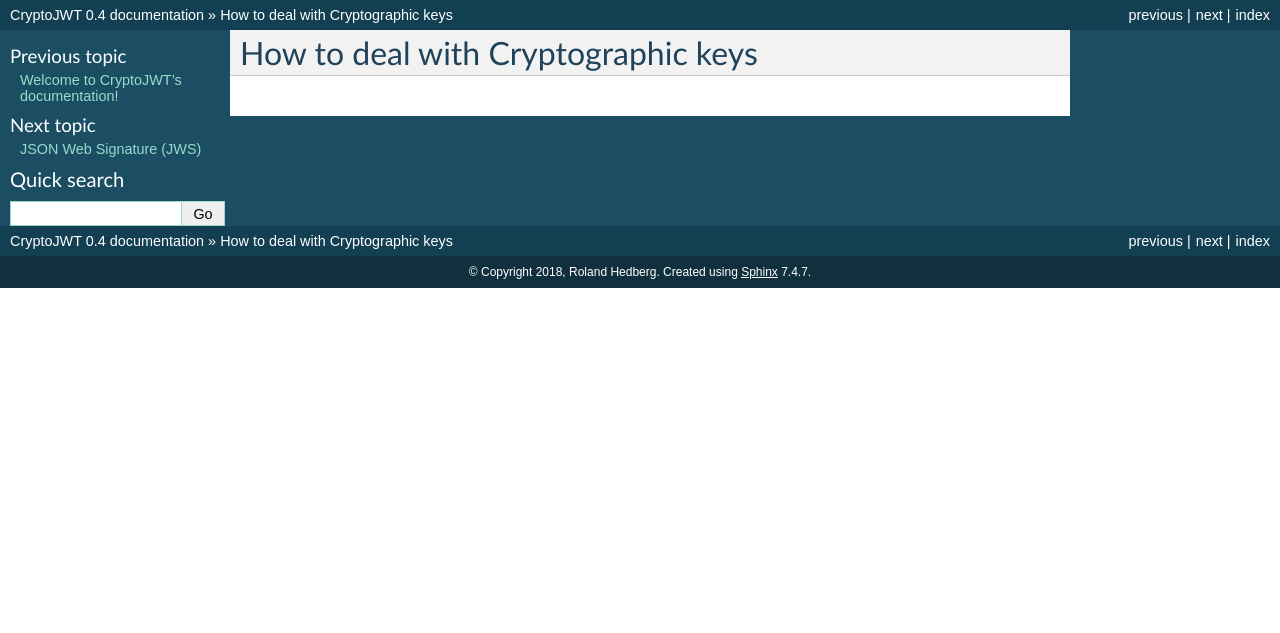
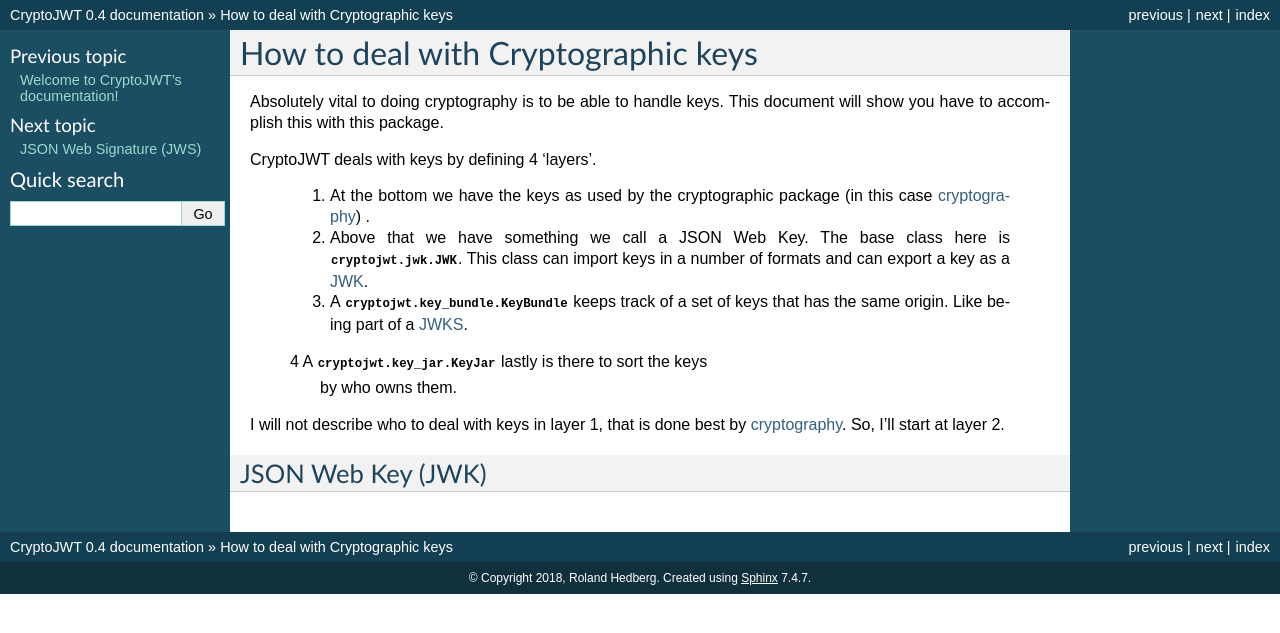
Before and after one commit to IdentityPython/JWTConnect-Python-CryptoJWT, a Sphinx documentation site: the page built from doc/keyhandling.rst, in a window 1280 px wide. Shown: the top 633 px of the page. Built offline with Sphinx 7.4.7, drawn with Linux system fonts in a browser that asks for light colours; pages that are not in the unit, such as notebooks, are missing from menus.

Commit message:
Working on documentation.

```diff
--- a/doc/keyhandling.rst
+++ b/doc/keyhandling.rst
@@ -1,2 +1,32 @@
+.. _keyhandling:
+
 How to deal with Cryptographic keys
 ===================================
+
+Absolutely vital to doing cryptography is to be able to handle keys.
+This document will show you have to accomplish this with this package.
+
+CryptoJWT deals with keys by defining 4 'layers'.
+
+    1. At the bottom we have the keys as used by the cryptographic package
+       (in this case cryptography_) .
+    2. Above that we have something we call a JSON Web Key. The base class
+       here is :py:class:`cryptojwt.jwk.JWK`. This class can import keys in
+       a number of formats and can export a key as a JWK_.
+    3. A :py:class:`cryptojwt.key_bundle.KeyBundle` keeps track of a set of
+       keys that has the same origin. Like being part of a JWKS_.
+    4  A :py:class:`cryptojwt.key_jar.KeyJar` lastly is there to sort the keys
+       by who owns them.
+
+
+I will not describe who to deal with keys in layer 1, that is done best by
+cryptography_. So, I'll start at layer 2.
+
+JSON Web Key (JWK)
+------------------
+
+
+
+.. _cryptography: https://cryptography.io/en/latest/
+.. _JWK: https://tools.ietf.org/html/rfc7517
+.. _JWKS: https://tools.ietf.org/html/rfc7517#section-5
```
Also changed, not shown: 1 other file.
